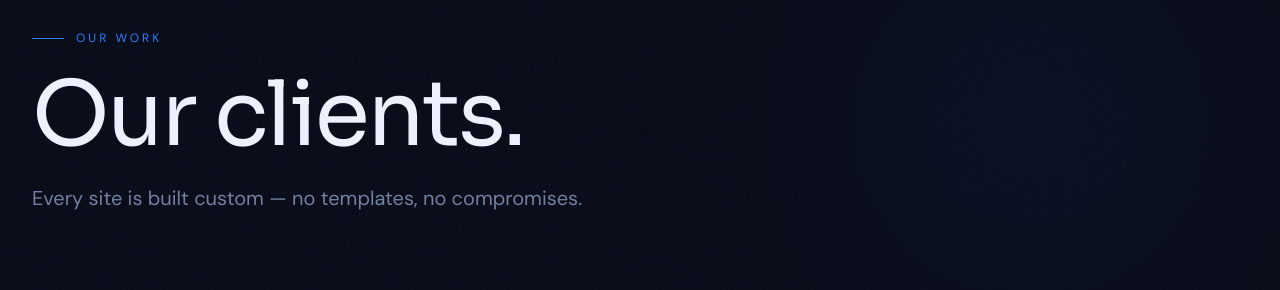
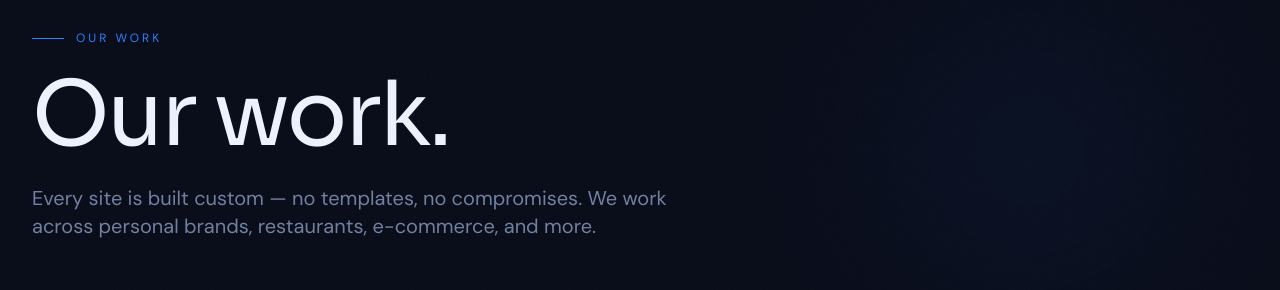
Before and after one commit to anchordigitalco/anchordigitalco.com, a Next.js app: page /work in a window 1280 px wide. Shown: the part 178-468 px from the top of the page. Built offline with nearby package versions, Linux system fonts and the light colour scheme.

Commit message:
Update work page heading and description

```diff
--- a/app/work/page.tsx
+++ b/app/work/page.tsx
@@ -39,10 +39,10 @@ export default function WorkPage() {
               </span>
             </div>
             <h1 className="font-cormorant text-[clamp(3rem,7vw,6.5rem)] font-700 text-cream leading-none mb-6 tracking-tight">
-              Our clients.
+              Our work.
             </h1>
             <p className="font-sans text-lg lg:text-xl text-charcoal-300 leading-relaxed max-w-2xl">
-              Every site is built custom — no templates, no compromises.
+              Every site is built custom — no templates, no compromises. We work across personal brands, restaurants, e-commerce, and more.
             </p>
           </div>
         </div>
```
